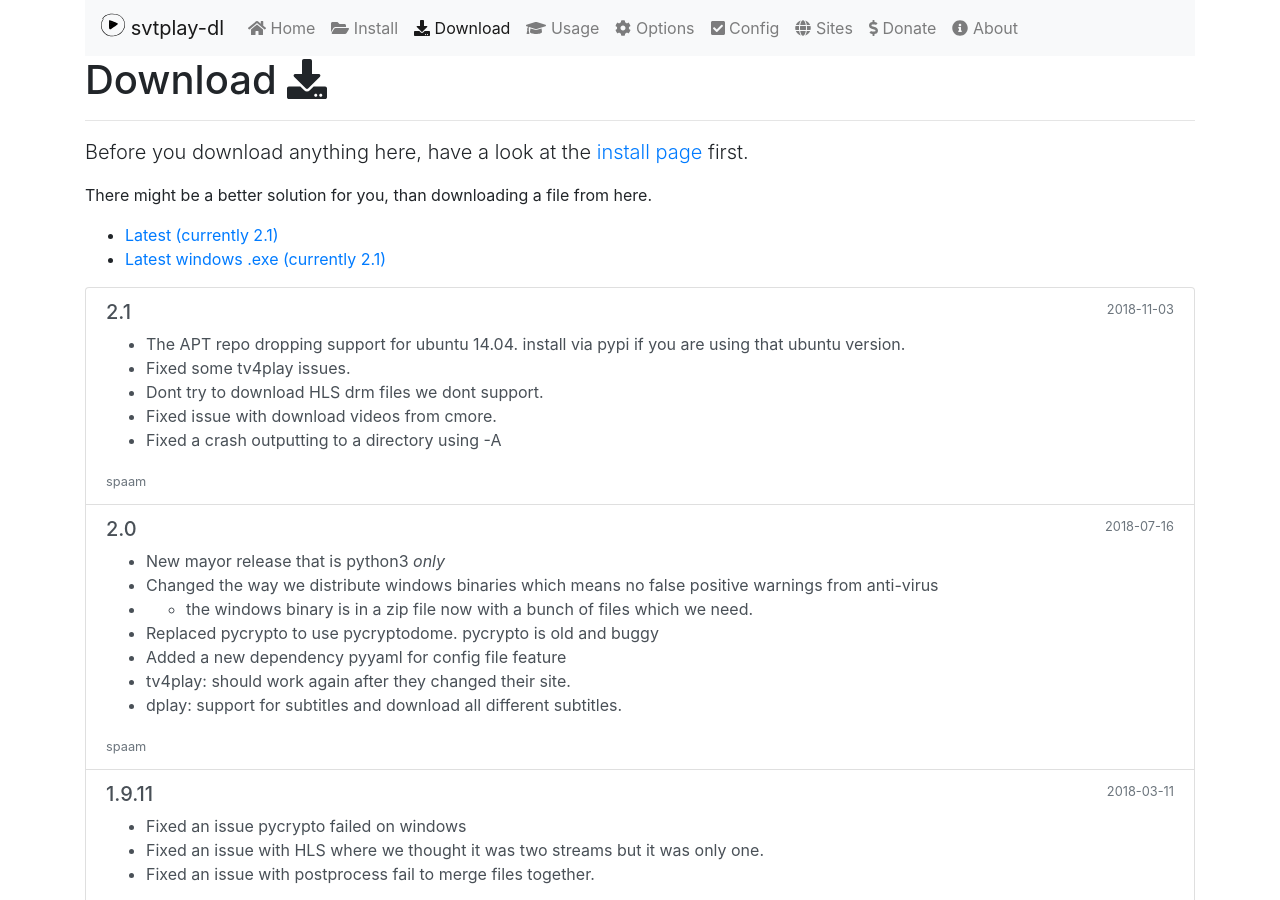
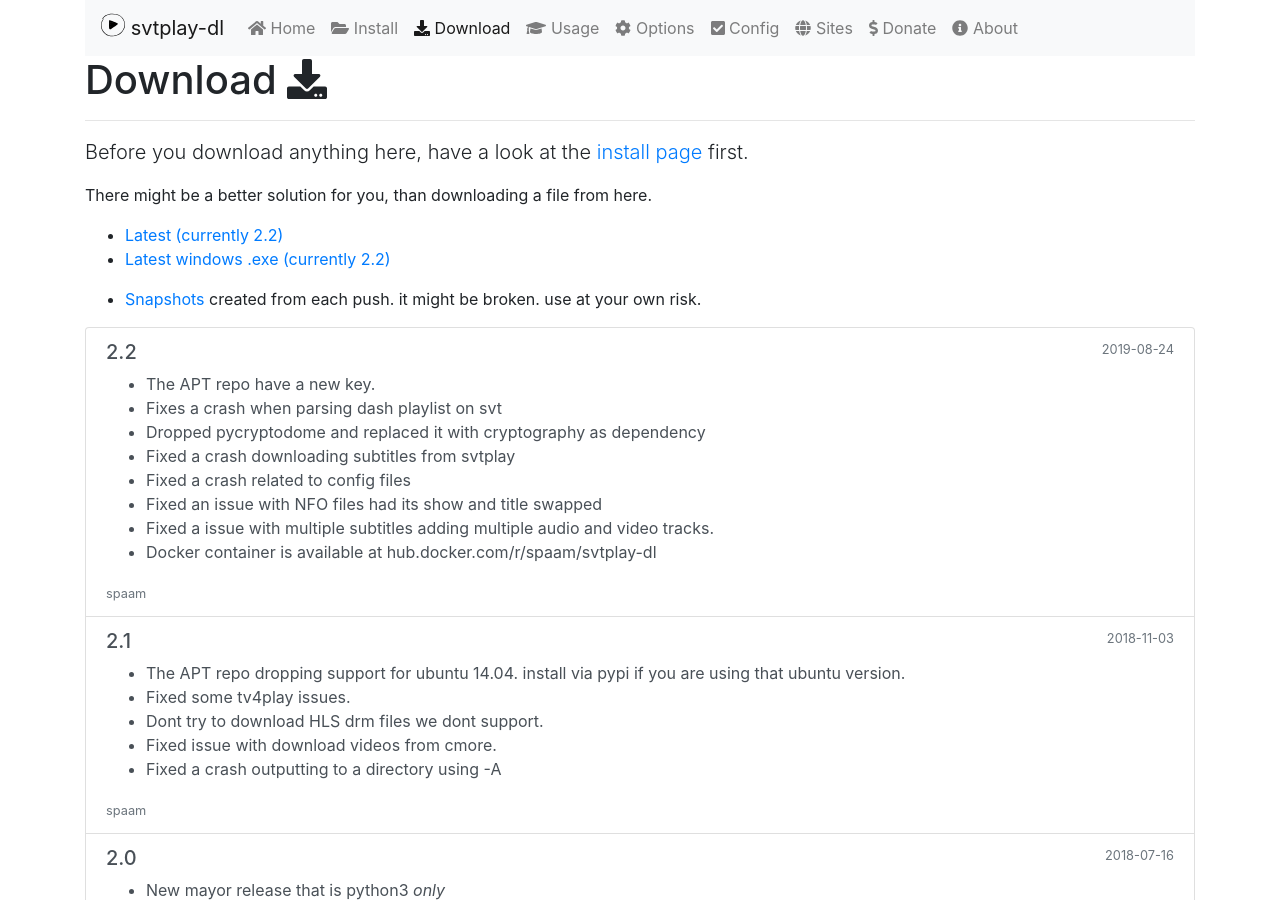
Before and after one commit to spaam/svtplay-dl-web, a Jekyll site: the page built from _pages/download.md, in a window 1280 px wide and 900 px high. Built offline with Jekyll 4.4.1, drawn with Linux system fonts in a browser that asks for light colours.

```diff
--- a/_layouts/home.html
+++ b/_layouts/home.html
@@ -15,7 +15,7 @@ layout: default
             <a href="/install/" class="btn btn-lg btn-outline-primary mb-3 mb-md-0 mr-md-3">Get started</a>
             <a href="/archive/" class="btn btn-lg btn-outline-secondary">Download</a>
         </div>
-        <p class="text-muted mb-0">Currently v2.1 (2018-11-03)</p>
+        <p class="text-muted mb-0">Currently v2.2 (2019-08-24)</p>
     </div>
     <div class="col-md-6">
         <img src="/assets/brand/logo.svg" width="256" height="256" class="img-fluid mb-3">
--- a/_pages/download.md
+++ b/_pages/download.md
@@ -10,8 +10,10 @@ description: Download page for svtplay-dl
 
 There might be a better solution for you, than downloading a file from here.
 
-* [Latest (currently 2.1)](https://svtplay-dl.se/download/latest/svtplay-dl)
-* [Latest windows .exe (currently 2.1)](https://svtplay-dl.se/download/latest/svtplay-dl.zip)
+* [Latest (currently 2.2)](https://svtplay-dl.se/download/latest/svtplay-dl)
+* [Latest windows .exe (currently 2.2)](https://svtplay-dl.se/download/latest/svtplay-dl.zip)
+
+* [Snapshots](/download/snapshots/) created from each push. it might be broken. use at your own risk.
 
 <div class="list-group">
 {% for post in site.posts %}
--- /dev/null
+++ b/_posts/2019-08-24-2.2.md
@@ -0,0 +1,17 @@
+---
+layout: post
+title: 2.2
+date:   2019-08-24 14:01:00 +0200
+categories: releases
+windows: true
+binary: true
+---
+
+* The APT repo have a new key.
+* Fixes a crash when parsing dash playlist on svt
+* Dropped pycryptodome and replaced it with cryptography as dependency
+* Fixed a crash downloading subtitles from svtplay
+* Fixed a crash related to config files
+* Fixed an issue with NFO files had its show and title swapped
+* Fixed a issue with multiple subtitles adding multiple audio and video tracks.
+* Docker container is available at hub.docker.com/r/spaam/svtplay-dl
```
